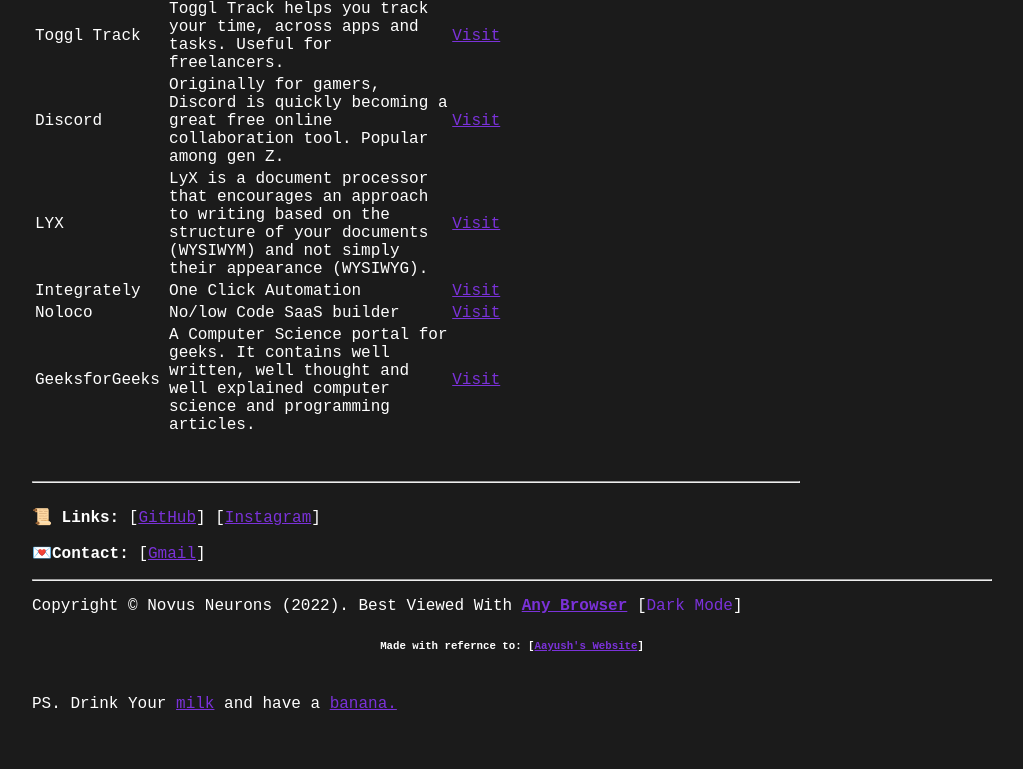
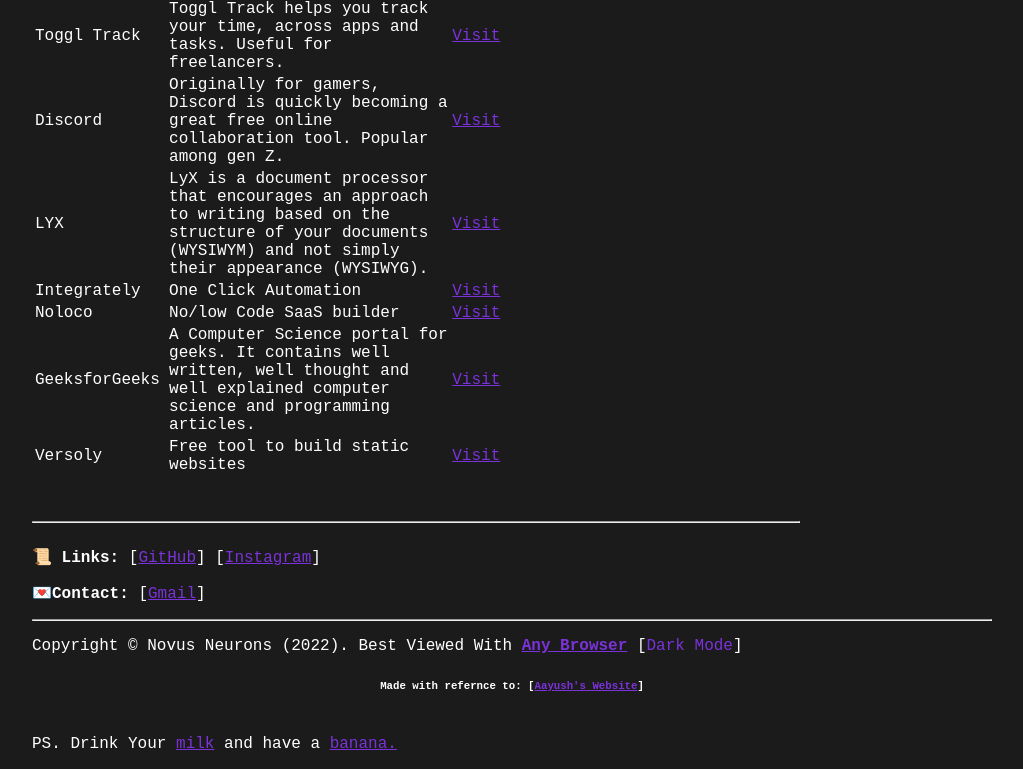
Before and after one commit to Novus-Neurons/Online-tools, a plain HTML site: page index.html in a window 1280 px wide. Shown: the part 706-1475 px from the top of the page, without its empty margins (128-1151 px from the left). Before the commit the page ends 1435 px from the top, so only its background shows below. Drawn offline with Linux system fonts and the light colour scheme.

Commit message:
Update index.html

```diff
--- a/index.html
+++ b/index.html
@@ -94,6 +94,14 @@
               <td>A Computer Science portal for geeks. It contains well written, well thought and well explained computer science and programming articles.</td>
               <td><a href="https://www.geeksforgeeks.org/" target="_blank">Visit</a></td>
             </tr>
+
+	    <tr>
+              <td>Versoly</td>
+              <td>Free tool to build static websites</td>
+              <td><a href="https://www.versoly.com/" target="_blank">Visit</a></td>
+            </tr>
+
+
         </table>
         <br>
         <br>
```
